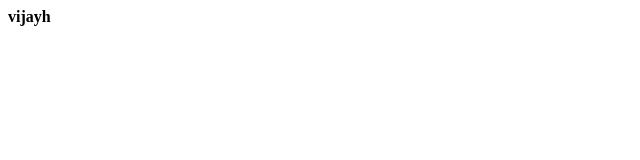
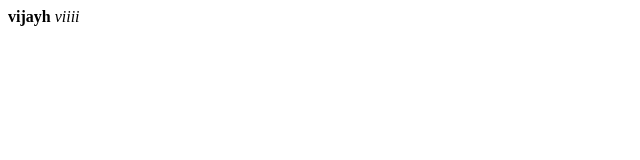
Before and after one commit to vijaykumark1999/vijay.github.io, a plain HTML site: page index.html in a window 1280 px wide. Shown: the full height of the page, 0-640 px from the left. Drawn offline with Linux system fonts and the light colour scheme.

Commit message:
Update index.html

```diff
--- a/index.html
+++ b/index.html
@@ -1,4 +1,7 @@
 <html>
   <b>vijayh
   </b>
+  <i>
+    viiii
+  </i>
 </html>
```
